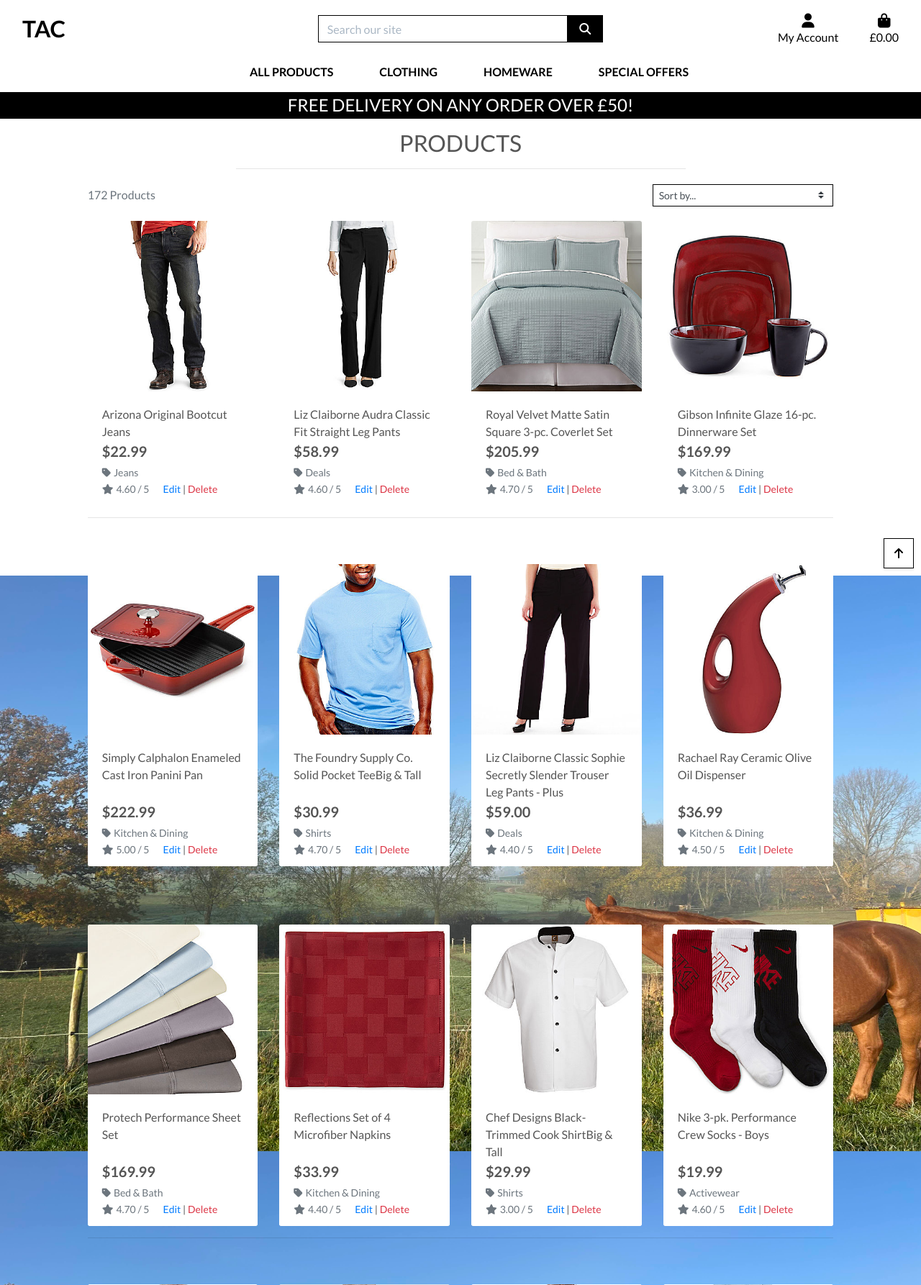
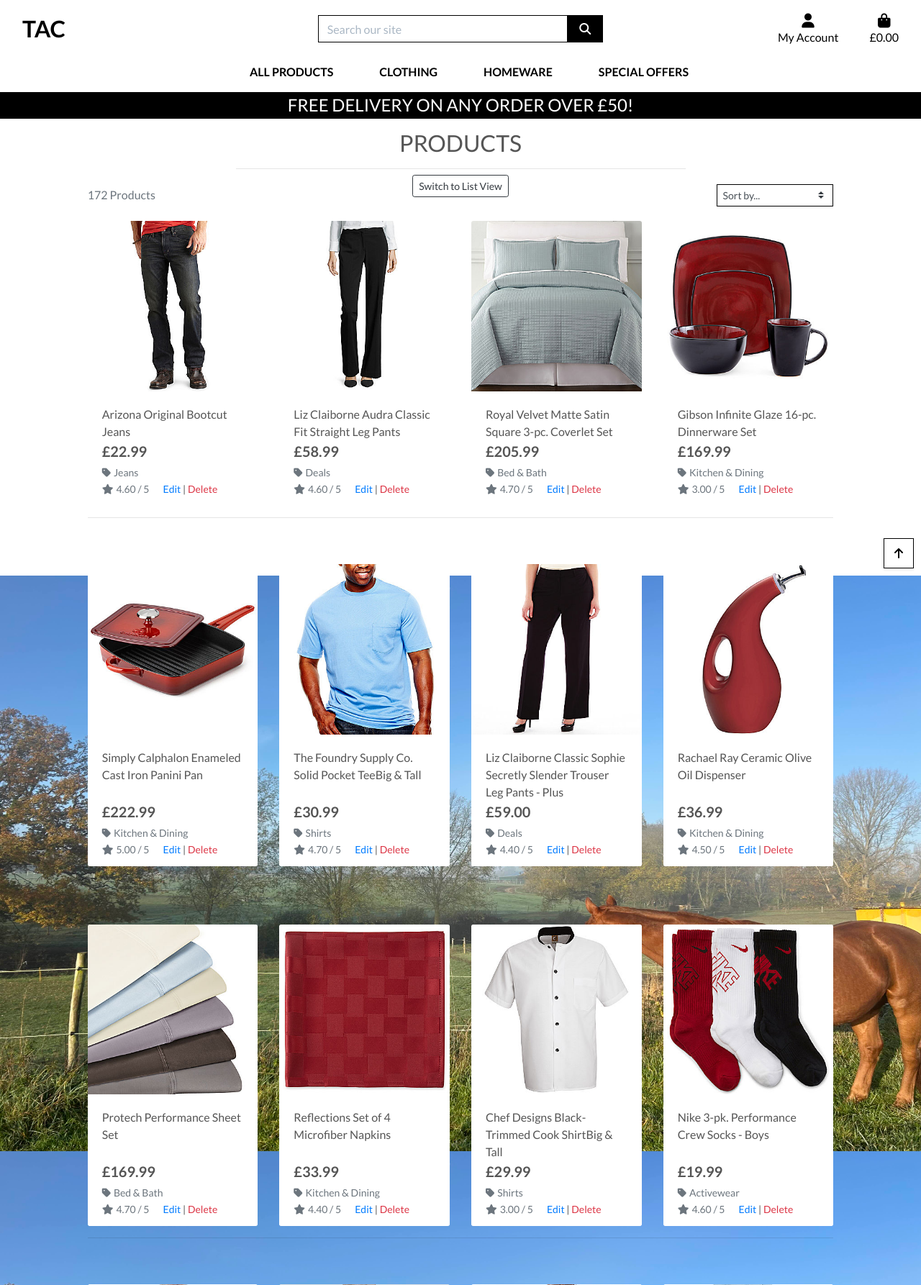
Before and after one commit to Howlerloud/Tac, a Django app: page /products/ in a window 1280 px wide. Shown: the top 1786 px of the page at 72% size. Run offline with Django 3.2, Linux system fonts and the light colour scheme; a user stored in the database is signed in; data comes from the database, SQL or seed files in the repository; both versions use the stored data as it was after the commit; some libraries are stand-ins or nearby versions.

Commit message:
Added list view on products for admins Updated profile template to display no current orders if empty

```diff
--- a/products/templates/products/products.html
+++ b/products/templates/products/products.html
@@ -26,7 +26,7 @@
         <div class="row">
             <div class="product-container col-10 offset-1">
                 <div class="row mt-1 mb-2">
-                    <div class="col-12 col-md-6 my-auto order-md-last d-flex justify-content-center justify-content-md-end">
+                    <div class="col-12 col-md-4 my-auto order-md-last d-flex justify-content-center justify-content-md-end">
                         <div class="sort-select-wrapper w-50">
                             <select id="sort-selector" class="custom-select custom-select-sm rounded-0 border border-{% if current_sorting != 'None_None' %}info{% else %}black{% endif %}">
                                 <option value="reset" {% if current_sorting == 'None_None' %}selected{% endif %}>Sort by...</option>
@@ -41,7 +41,7 @@
                             </select>
                         </div>
                     </div>
-                    <div class="col-12 col-md-6 order-md-first">
+                    <div class="col-12 col-md-4 order-md-first">
                         <p class="text-muted mt-3 text-center text-md-left">
                             {% if search_term or current_categories or current_sorting != 'None_None' %}
                                 <span class="small"><a href="{% url 'products' %}">Products Home</a> | </span>
@@ -49,7 +49,25 @@
                             {{ products|length }} Products{% if search_term %} found for <strong>"{{ search_term }}"</strong>{% endif %}
                         </p>
                     </div>
+                        <div class="col-12 col-md-4 order-md-first">
+                            {% if request.user.is_superuser %}
+                            <div class="text-center mb-3">
+                                {% if view_type == 'grid' %}
+                                    <a class="btn btn-sm btn-outline-dark"
+                                    href="?{% if request.GET %}{{ request.GET.urlencode|safe }}&{% endif %}view=list">
+                                        Switch to List View
+                                    </a>
+                                {% else %}
+                                    <a class="btn btn-sm btn-outline-dark"
+                                    href="?{% if request.GET %}{{ request.GET.urlencode|safe }}&{% endif %}view=grid">
+                                        Switch to Grid View
+                                    </a>
+                                {% endif %}
+                            </div>
+                            {% endif %}
+                        </div>
                 </div>
+                {% if view_type == 'grid' %}
                 <div class="row">
                     {% for product in products %}
                         <div class="col-sm-6 col-md-6 col-lg-4 col-xl-3">
@@ -69,7 +87,7 @@
                                 <div class="card-footer bg-white pt-0 border-0 text-left">
                                     <div class="row">
                                         <div class="col">
-                                            <p class="lead mb-0 text-left font-weight-bold">${{ product.price }}</p>
+                                            <p class="lead mb-0 text-left font-weight-bold">£{{ product.price }}</p>
                                             {% if product.category %}
                                             <p class="small mt-1 mb-0">
                                                 <a class="text-muted" href="{% url 'products' %}?category={{ product.category.name }}">
--- a/products/views.py
+++ b/products/views.py
@@ -17,6 +17,9 @@
     categories = None
     sort = None
     direction = None
+
+    # NEW — detect view type
+    view_type = request.GET.get('view', 'grid')  # default is grid
 
     if request.GET:
         if 'sort' in request.GET:
@@ -54,6 +57,7 @@
         'search_term': query,
         'current_categories': categories,
         'current_sorting': current_sorting,
+        'view_type': view_type,   # <-- NEW
     }
 
     return render(request, 'products/products.html', context)
```
Also changed, not shown: other parts of products/templates/products/products.html (+33 -0 lines), db.sqlite3.
